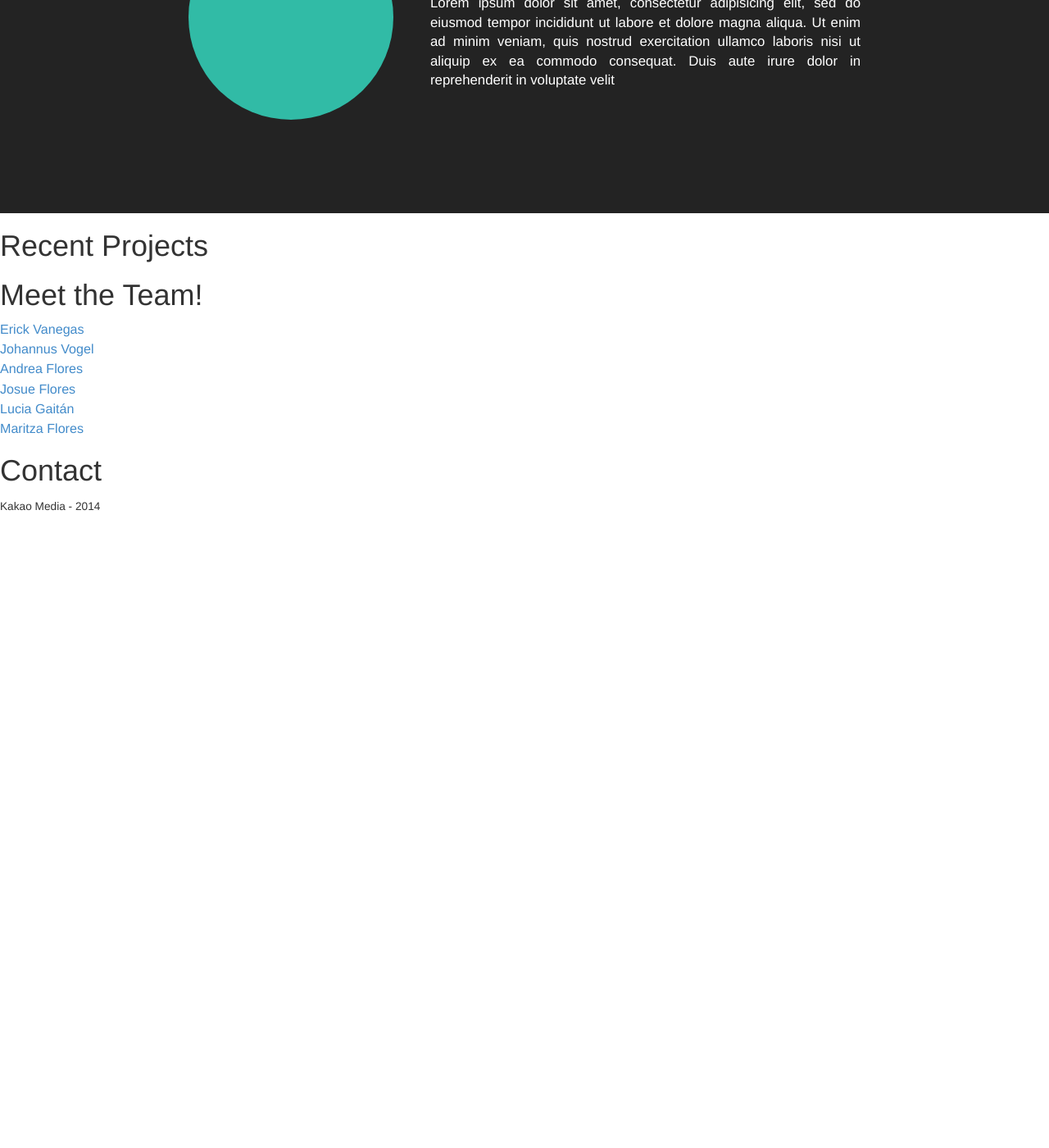
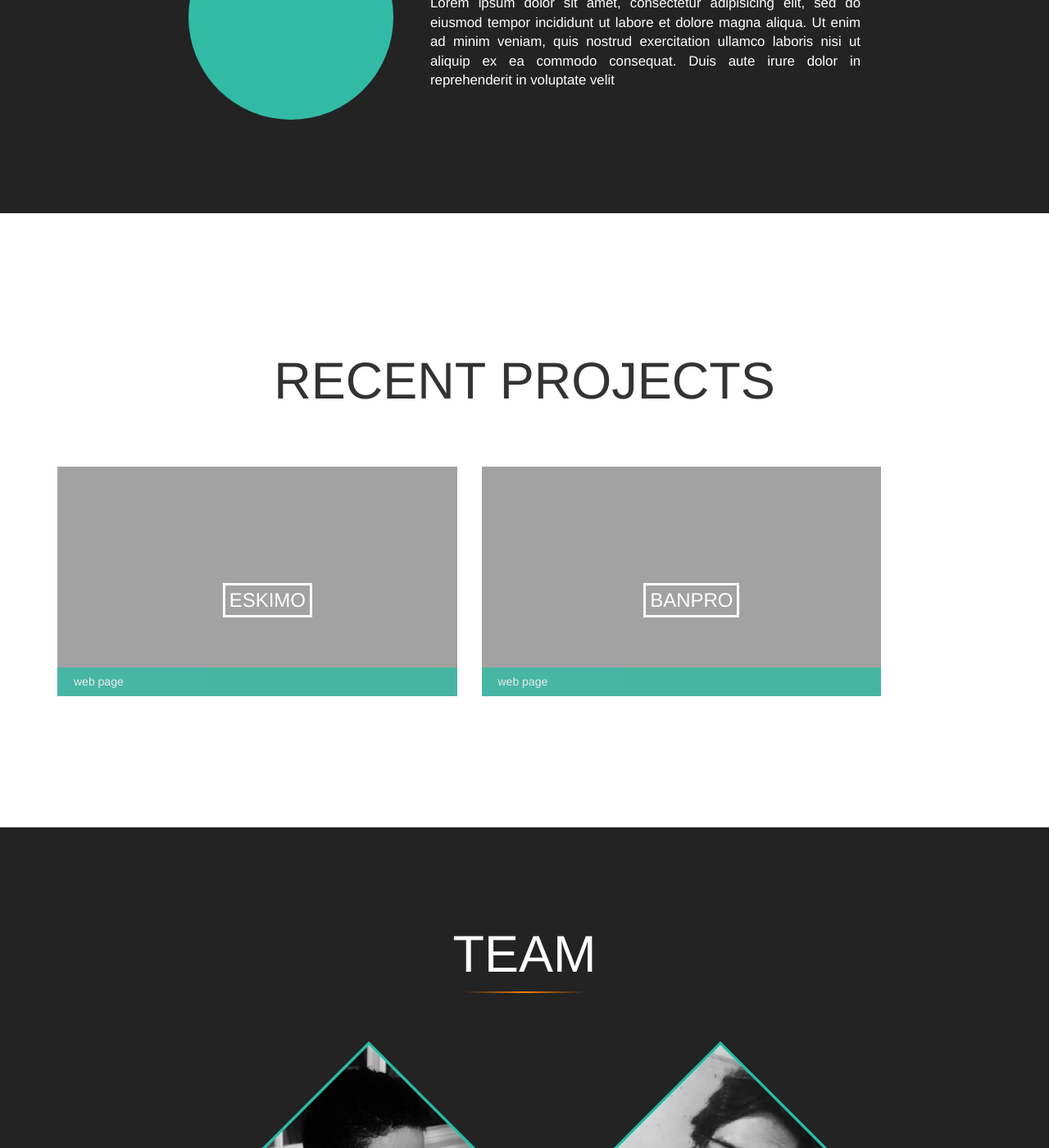
Before and after one commit to KakaoMedia/kakaomedia.github.io, a Jekyll site: the page built from index.html, in a window 1280 px wide and 1400 px high, scrolled down 4714 px. Shown: the whole window at 82% size. Built offline with Jekyll 4.4.1, drawn with Linux system fonts in a browser that asks for light colours; Markdown is read by kramdown in place of the engine named in the settings; before the commit the page ends 5344 px from its top, so only the background shows below that.

Commit message:
Creación sección "Team"

```diff
--- a/_includes/portfolio.html
+++ b/_includes/portfolio.html
@@ -1 +1,19 @@
-<h1>Recent Projects</h1>
+<div class="container">
+	<div class="lead"><h2>RECENT PROJECTS</h2></div>
+	<div class="leaad">
+		<div class="row">
+			<div class="col-md-5 col-sm-6 col-xs-12">
+				<div class="project_body">
+					<h3>ESKIMO</h3>
+				</div>
+				<div class="project_footer"><h5 class="text-left">web page</h5></div>
+			</div>
+			<div class="col-md-5 col-sm-6 col-xs-12">
+				<div class="project_body">
+					<h3>BANPRO</h3>
+				</div>
+				<div class="project_footer"><h5 class="text-left">web page</h5></div>
+			</div>
+		</div>
+	</div>
+</div>
--- a/_includes/team.html
+++ b/_includes/team.html
@@ -1,17 +1,25 @@
-<h1>Meet the Team!</h1>
+<div class="container">
+	<div class="lead">
+		<h2 class="sub_title">TEAM</h2>
+	</div>
 
-<div class="team">
-
-<ul>
-{% for member in site.data.team %}
-  <li>
-    <a href="https://twitter.com/{{ member.twitter }}">
-      {{ member.name }}
-    </a>
-  </li>
-{% endfor %}
-</ul>
-
-
-
+	<div class="lead">
+		<div class="row">
+			{% for member in site.data.team %}
+				<div class="team_container col-xs-6 col-md-3">
+					<a href="https://twitter.com/{{ member.twitter }}" class="thumbnail">
+						<div>
+							<p>
+								<span class="team_title">{{ member.name }}</span>
+								<span>{{ member.job }}</span>
+								<span>{{ member.phone }}</span>
+								<span>{{ member.email }}</span>
+							</p>
+						</div>
+						<img src="img/{{ member.picture }}" alt="...">
+					</a>
+				</div>
+			{% endfor %}
+		</div>
+	</div>
 </div>
--- a/css/style.css
+++ b/css/style.css
@@ -14,13 +14,13 @@
 }
 
 .main .sub_title:after {
-	background: #FFA500;
+	background: #F97E03;
 	height: 2px;
 	content:'';
 	display: block;
 	margin: 10px auto 0;
 
-	background: -webkit-gradient(linear, 0 0, 100% 0, from(#232323), to(#232323), color-stop(50%, #FFA500));
+	background: -webkit-gradient(linear, 0 0, 100% 0, from(#232323), to(#232323), color-stop(50%, #F97E03));
 }
 
 .main .darker {
@@ -214,7 +214,7 @@ header a, header a:visited {  color: #FFF;  }
 
 
 /*------------------------------------*\
-	$WHAT-WE-DO
+	$HOW-WE-WORK
 \*------------------------------------*/
 #how_we_work .row div {
 	padding: 0 10px;
@@ -303,13 +303,13 @@ header a, header a:visited {  color: #FFF;  }
 	}
 }
 
-@media screen and (max-width: 991px) {
+@media screen and (min-width: 550px) and (max-width: 991px) {
 	#tools .resume_tools {
 		padding-left: 70px;
 		padding-right: 70px;
 	}
 
-	#tools .resume_tools  .media-object {
+	#tools .resume_tools .media-object {
 		float: none !important;
 		margin: 0 auto 35px !important;
 	}
@@ -317,6 +317,182 @@ header a, header a:visited {  color: #FFF;  }
 	#tools .resume_tools h3 { text-align: center; }
 }
 
+@media screen and (max-width: 549px) {
+	#tools .resume_tools {
+		padding-left: 0;
+		padding-right: 0;
+	}
+
+	#tools .resume_tools .media-object {
+		float: none !important;
+		margin: 0 auto 35px !important;
+	}
+}
+
 @media screen and (max-width: 767px) {
 	#tools .resume_tools p { font-size: 1em; }
 }
+
+
+
+
+
+/*------------------------------------*\
+	$PORTFOLIO
+\*------------------------------------*/
+#portfolio h2 {
+	font-size: 3em;
+	margin-bottom: 60px;
+}
+
+#portfolio .row { color: #FFF; }
+
+#portfolio .row>div {
+	background-color: #A2A2A2;
+	height: 280px;
+	margin: 10px 15px;
+}
+
+#portfolio .row .project_body {
+	position: absolute;
+	height: 99%;
+	padding: 25%;
+	width: 99%;
+	z-index: 1;
+}
+
+#portfolio .project_body h3 {
+	border: 3px solid #FFF;
+	color: #FFF;
+	display: inline-block;
+	padding: 5px;
+}
+
+#portfolio .project_footer {
+	background: #31BBA6;
+	bottom: 0;
+	left: 0;
+	opacity: 0.8;
+	position: absolute;
+	width: 100%;
+}
+
+#portfolio .project_footer h5 { padding-left: 20px; }
+
+
+
+
+
+/*------------------------------------*\
+	$TEAM
+\*------------------------------------*/
+#team {
+	background-color: #232323;
+	color: #FFF;
+	padding-top: 100px;
+}
+
+#team .sub_title:after { width: 13%; }
+
+#team .row {
+	margin-bottom: 110px;
+	margin-left: -40px;
+	position: relative;
+	top: 80px;
+}
+
+#team .row .team_container {
+	margin: -27px 65px;
+}
+
+#team .row .team_container:nth-child(4n+1) {
+	margin-left: 275px;
+}
+
+#team .thumbnail {
+	border: 3px solid #16C1A8;
+	border-radius: 0;
+	color: #FFF;
+	height: 260px;
+	overflow: hidden;
+	margin-bottom: 0;
+	transform: rotate(45deg);
+	width: 260px;
+
+	-0-border-radius: 0;
+	-mz-border-radius: 0;
+	-webkit-border-radius: 0;
+
+	-moz-transform: rotate(45deg);
+	-webkit-transform: rotate(45deg);
+}
+
+#team .thumbnail div {
+	background-color: #16C1A8;
+	border: none;
+	height: 100%;
+	left: 0;
+	margin: 0;
+	opacity: 0;
+	padding: 40% 0;
+	position: absolute;
+	top: 0;
+	transition: visibility 0s linear 0.2s, opacity 0.2s linear;
+	visibility: hidden;
+	width: 100%;
+	z-index: 1;
+
+	-mz-transition: visibility 0s linear 0.2s, opacity 0.2s linear;
+	-webkit-transition: visibility 0s linear 0.2s, opacity 0.2s linear;
+}
+
+#team .thumbnail:hover div {
+	opacity: 1;
+	transition-delay: 0s;
+	visibility: visible;
+
+	-mz-transition-delay: 0s;
+	-webkit-transition-delay: 0s;
+}
+
+#team .thumbnail p {
+	left: 10;
+	position: relative;
+	top: -5px;
+	transform: rotate(-45deg);
+
+	-mz-transform: rotate(-45deg);
+	-webkit-transform: rotate(-45deg);
+}
+
+#team .thumbnail span {
+	display: block;
+	font-size: 0.6em;
+	line-height: 17px;
+}
+
+#team .thumbnail .team_title {
+	font-size: 1.7em;
+	margin-bottom: 10px;
+}
+
+#team .thumbnail img {
+	left: -24%;
+	max-width: none;
+	position: relative;
+	top: -23%;
+	transform: rotate(-45deg);
+
+	-mz-transform: rotate(-45deg);
+	-webkit-transform: rotate(-45deg);
+}
+
+@media screen and (min-width: 1021px) and (max-width: 1199px) {
+	#team .row .team_container {
+		margin: -35px 69px;
+	}
+
+	#team .row .team_container:nth-child(4n+1) {
+		margin-left: 260px;
+	}
+}
--- a/index.html
+++ b/index.html
@@ -41,13 +41,13 @@ title: Kakao Media Web Site
 	{% include tools.html %}
 </div>
 
-<div id="portfolio">
+<div id="portfolio" class="main">
 	{% include portfolio.html %}
 </div>
 
-<div id="team">
+<div id="team" class="main">
 	{% include team.html %}
-</id>
+</div>
 
 <div id="contact">
 	{% include contact.html %}
```
Also changed, not shown: _data/team.yml (+30 -17 lines), img/banpro.jpg (added), img/carphil.jpg (added), img/contact.png (added), img/eskimo.jpg (added), img/folkano.jpg (added), img/palcasa.jpg (added), img/pia.jpg (added), img/team1.png (added), img/team2.png (added), img/team3.png (added), img/team4.png (added), img/team5.png (added), img/xhour.png (added), 1 other file.
